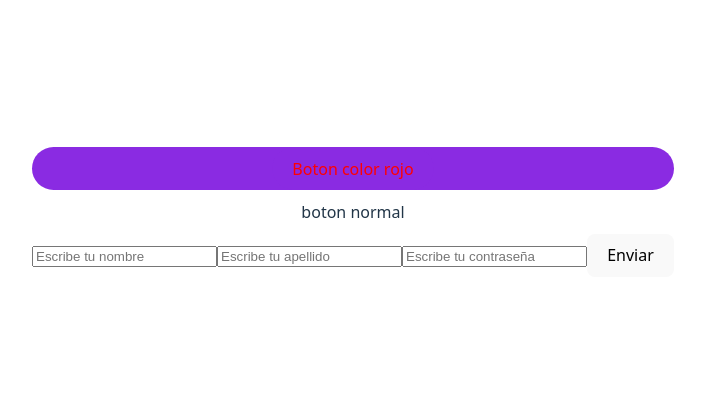
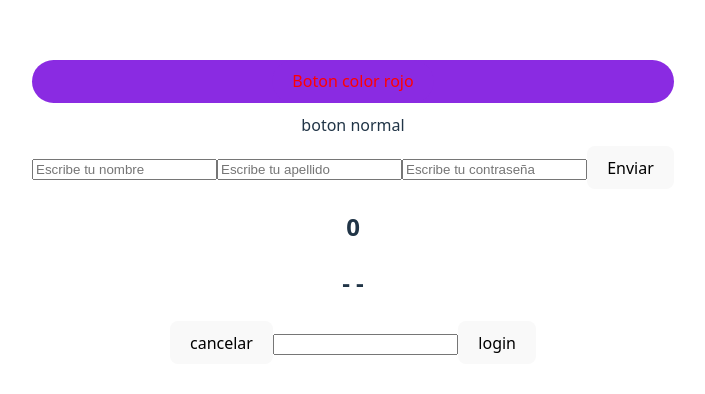
Before and after one commit to dhracr1808/courses, a React (Vite) app: page / in a window 1280 px wide. Shown: the part 188-582 px from the top of the page, without its empty margins (287-992 px from the left). Built offline with nearby package versions, Linux system fonts and the light colour scheme.

Commit message:
use context

```diff
--- a/src/App.tsx
+++ b/src/App.tsx
@@ -1,6 +1,7 @@
 import { useState } from "react";
 import { Button, ColorRed, AppForm } from "./components";
-
+import { GlobalProvider } from "./context/gobal.context";
+import { UserContext } from "./context/user.context";
 import "./App.css";
 
 function App() {
@@ -16,29 +17,37 @@ function App() {
   };
 
   const onSubmit = (e: React.FormEvent) => {
+    console.log("ok");
     e.preventDefault();
-    const target = e.target as HTMLFormElement;
+    /* const target = e.target as HTMLFormElement;
     const formData = new FormData(target);
     target.childNodes.forEach((el) => {
-      console.log(el);
-    });
+      const input = el as HTMLInputElement;
+
+    }); */
     console.log("Formulario enviado");
   };
 
   return (
     <>
+      <UserContext>
+        <GlobalProvider>
           <ColorRed>
             <Button parentMethod={otraFuncion}>Boton color rojo</Button>
           </ColorRed>
           <Button parentMethod={handleClick}>boton normal</Button>
-      <AppForm>
+          <AppForm onSubmit={onSubmit}>
             <input
               data-regex="^.{5,}$"
               name="username"
               type="text"
               placeholder="Escribe tu nombre"
             />
-        <input name="lastname" type="text" placeholder="Escribe tu apellido" />
+            <input
+              name="lastname"
+              type="text"
+              placeholder="Escribe tu apellido"
+            />
             <input
               name="password"
               type="password"
@@ -46,6 +55,8 @@ function App() {
             />
             <button type="submit">Enviar</button>
           </AppForm>
+        </GlobalProvider>
+      </UserContext>
     </>
   );
 }
--- a/src/components/form/AppForm.tsx
+++ b/src/components/form/AppForm.tsx
@@ -1,9 +1,44 @@
-import React from "react";
+import React, { useRef } from "react";
+import { useGlobalContext } from "./../../context/useGlobalContext";
+import { useUserContext } from "./../../context/useUserContext";
 
 interface Props extends React.ComponentPropsWithRef<"form"> {
   children: React.ReactNode;
 }
 
+const createTable = (n: number) => {
+  for (let i = 1; i <= 12; i++) {
+    console.log(`${i} x ${n} = ${i * n}`);
+  }
+};
+
 export const AppForm = ({ children, ...rest }: Props) => {
-  return <form {...rest}>{children}</form>;
+  const { setValue, value } = useGlobalContext();
+  const { user, setUser } = useUserContext();
+  const inputRef = useRef<HTMLInputElement>(null);
+  const setLogin = () => {
+    const value = Number(inputRef.current?.value) || 0;
+    createTable(value);
+    setUser({
+      name: inputRef.current?.value || "",
+      email: "john@example.com",
+      password: "123456",
+    });
+  };
+  return (
+    <form {...rest}>
+      {children}
+      <h2>{value}</h2>
+      <h2>
+        {user.name} - {user.email} - {user.password}
+      </h2>
+      <button type="button" onClick={() => setValue(10)}>
+        cancelar
+      </button>
+      <input type="text" ref={inputRef} name="description" />
+      <button type="button" onClick={() => setLogin()}>
+        login
+      </button>
+    </form>
+  );
 };
--- /dev/null
+++ b/src/context/useUserContext.ts
@@ -0,0 +1,31 @@
+import { createContext, useContext } from "react";
+
+export interface UserContextType {
+  name: string;
+  email: string;
+  password: string;
+}
+
+interface UserContextProviderType {
+  user: UserContextType;
+  setUser: React.Dispatch<React.SetStateAction<UserContextType>>;
+}
+
+export const initialUserState: UserContextType = {
+  name: "",
+  email: "",
+  password: "",
+};
+
+export const UserContextProvider = createContext<UserContextProviderType>({
+  user: initialUserState,
+  setUser: () => {},
+});
+
+export const useUserContext = () => {
+  const context = useContext(UserContextProvider);
+  if (!context.user && context.user !== initialUserState) {
+    throw new Error("useUserContext must be used within a UserContextProvider");
+  }
+  return context;
+};
--- /dev/null
+++ b/src/context/user.context.tsx
@@ -0,0 +1,19 @@
+import { useState, type ReactNode } from "react";
+import {
+  UserContextProvider,
+  type UserContextType,
+  initialUserState,
+} from "./useUserContext";
+
+interface Props {
+  children: ReactNode;
+}
+
+export const UserContext = ({ children }: Props) => {
+  const [user, setUser] = useState<UserContextType>(initialUserState);
+  return (
+    <UserContextProvider.Provider value={{ user, setUser }}>
+      {children}
+    </UserContextProvider.Provider>
+  );
+};
```
Lines whose indentation alone changed are shown as unchanged.
